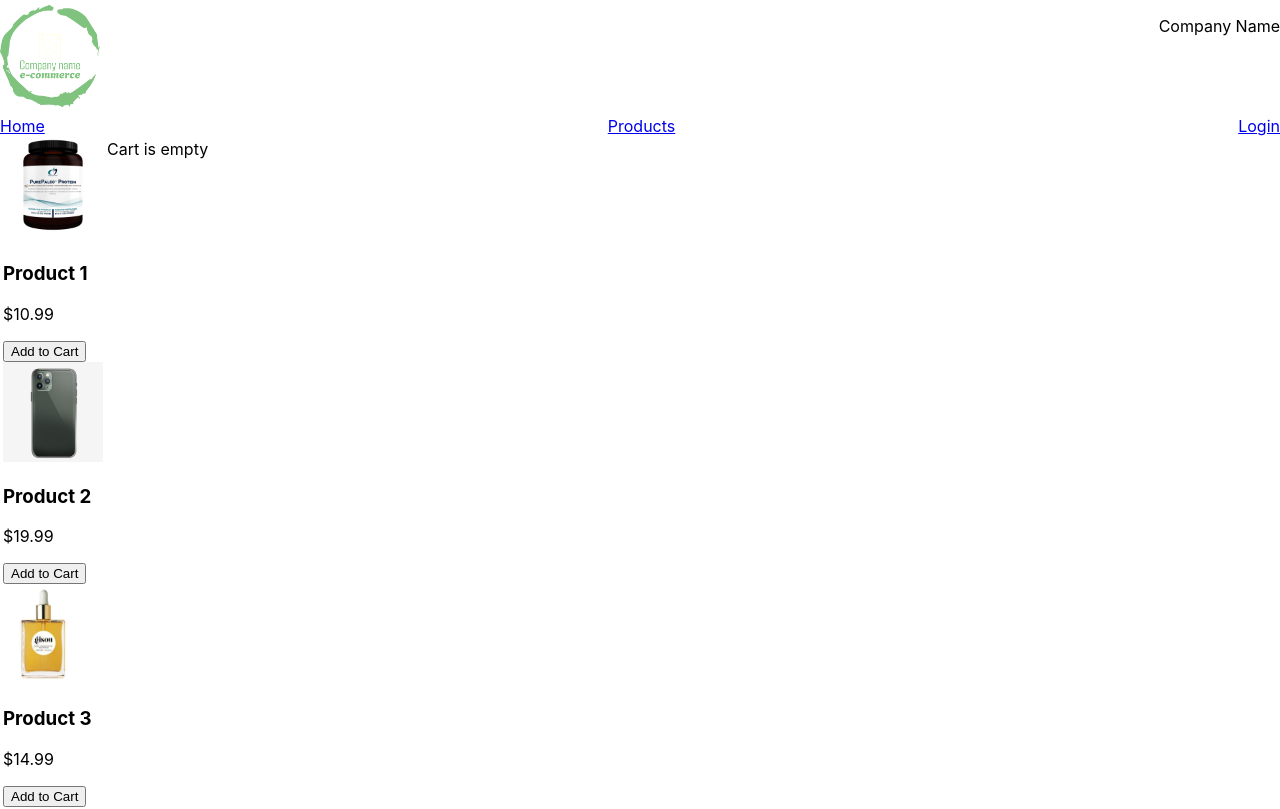
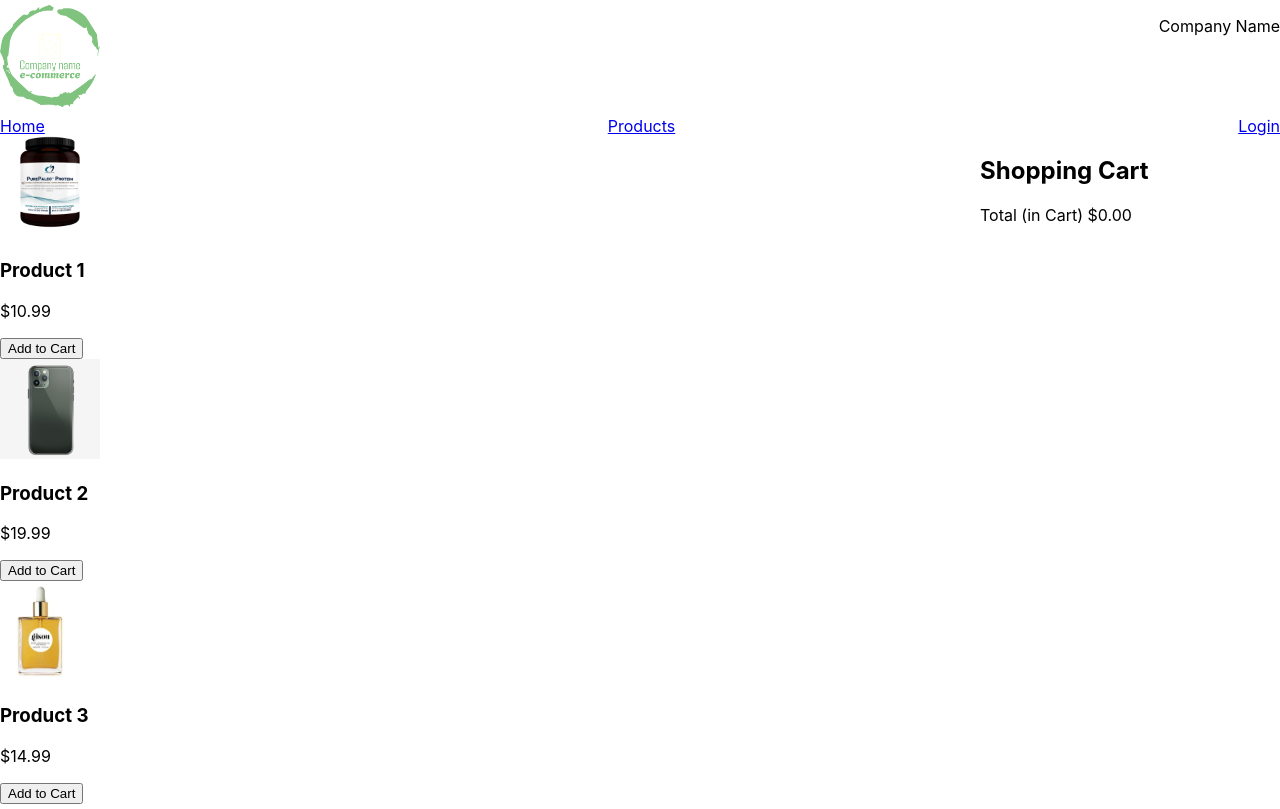
Before and after one commit to Shivanshs10/my, a React (Create React App) app: page /Productpage in a window 1280 px wide. Shown: the top 809 px of the page. Built offline with nearby package versions, Linux system fonts and the light colour scheme.

Commit message:
cart updated

```diff
--- a/src/component/Cart.js
+++ b/src/component/Cart.js
@@ -1,9 +1,14 @@
+// Cart.js
 import React from 'react';
-import CartItem from './CartItem';
 
 const Cart = ({ cart, removeFromCart }) => {
     if (!cart || cart.length === 0) {
-        return <div className="cart">Cart is empty</div>;
+        return (
+            <div className="cart">
+                <h2><strong>Shopping Cart</strong></h2>
+                <p>Total (in Cart) $0.00</p>
+            </div>
+        );
     }
 
     const calculateTotal = (cart) => {
@@ -12,11 +17,20 @@ const Cart = ({ cart, removeFromCart }) => {
 
     return (
         <div className="cart">
-            <h2>Cart</h2>
+            <h2><strong>Shopping Cart</strong></h2>
             {cart.map(item => (
-                <CartItem key={item.id} item={item} removeFromCart={removeFromCart} />
+                <div key={item.id} className="cart-item">
+                    <img src={item.image} alt={item.name} />
+                    <div>
+                        <h3>{item.name}</h3>
+                        <p>Price: ${item.price}</p>
+                        <p>Quantity: {item.quantity}</p>
+                        <p>Total: ${(item.price * item.quantity).toFixed(2)}</p>
+                        <button onClick={() => removeFromCart(item)}>Remove</button>
+                    </div>
+                </div>
             ))}
-            <p>Total: ${calculateTotal(cart)}</p>
+            <p>Total (in Cart) ${calculateTotal(cart)}</p>
         </div>
     );
 }
--- a/src/component/CartItem.js
+++ b/src/component/CartItem.js
@@ -3,8 +3,6 @@ import React from 'react';
 
 const CartItem = ({ item, removeFromCart }) => {
     const imageStyle = {
-        maxWidth: '100px',
-        maxHeight: '100px',
         marginRight: '10px'
     };
 
@@ -14,7 +12,8 @@ const CartItem = ({ item, removeFromCart }) => {
 
     return (
         <div className="cart-item">
-            <img src={item.image} alt={item.name} style={imageStyle} />
+            {/* Adjusted image size */}
+            <img src={item.image} alt={item.name} style={{...imageStyle, width: '50px', height: '50px'}} />
             <div>
                 <h3>{item.name}</h3>
                 <p>${item.price}</p>
--- a/src/component/ProductList.js
+++ b/src/component/ProductList.js
@@ -1,14 +1,9 @@
-import React, { useState } from 'react';
+// ProductList.js
+import React from 'react';
 import ProductItem from './ProductItem';
-import productsData from '../data/products'; // Assuming products.js contains product data
+import productsData from '../data/products';
 
-const ProductList = () => {
-    const [cart, setCart] = useState([]);
-
-    const addToCart = (product) => {
-        setCart(prevCart => [...prevCart, product]); // Use functional update to ensure proper state update
-    };
-
+const ProductList = ({ addToCart }) => {
     return (
         <div className="product-list">
             {productsData.map((product, index) => (
--- a/src/component/Productpage.js
+++ b/src/component/Productpage.js
@@ -1,23 +1,43 @@
-import React from 'react';
+// Productpage.js
+import React, { useState } from 'react';
 import Header from './Header';
 import ProductList from './ProductList';
 import Cart from './Cart';
 import Footer from './Footer';
 
 const Productpage = () => {
+    const [cart, setCart] = useState([]);
+
+    const addToCart = (product) => {
+        const existingItemIndex = cart.findIndex(item => item.id === product.id);
+        if (existingItemIndex !== -1) {
+            const updatedCart = [...cart];
+            updatedCart[existingItemIndex].quantity++;
+            setCart(updatedCart);
+        } else {
+            setCart([...cart, { ...product, quantity: 1 }]);
+        }
+    };
+
+    const removeFromCart = (product) => {
+        const updatedCart = cart.filter(item => item.id !== product.id);
+        setCart(updatedCart);
+    };
+
     return (
-        <div className="product-page">
+        <div className="product-page" style={{ display: 'flex', flexDirection: 'column', height: '100vh' }}>
             <Header />
-            <table>
-                <tr>
-                    <td><ProductList /></td>
-                    <td style={{ verticalAlign: 'top' }}><Cart /></td>
-                </tr>
-            </table>
+            <div className="content-wrapper" style={{ flex: 1, display: 'flex' }}>
+                <div className="product-list-container" style={{ flex: 1 }}>
+                    <ProductList addToCart={addToCart} />
+                </div>
+                <div className="cart-container" style={{ width: '300px', marginLeft: '20px' }}>
+                    <Cart cart={cart} removeFromCart={removeFromCart} />
+                </div>
+            </div>
             <Footer />
         </div>
     );
-
 }
 
 export default Productpage;
```
